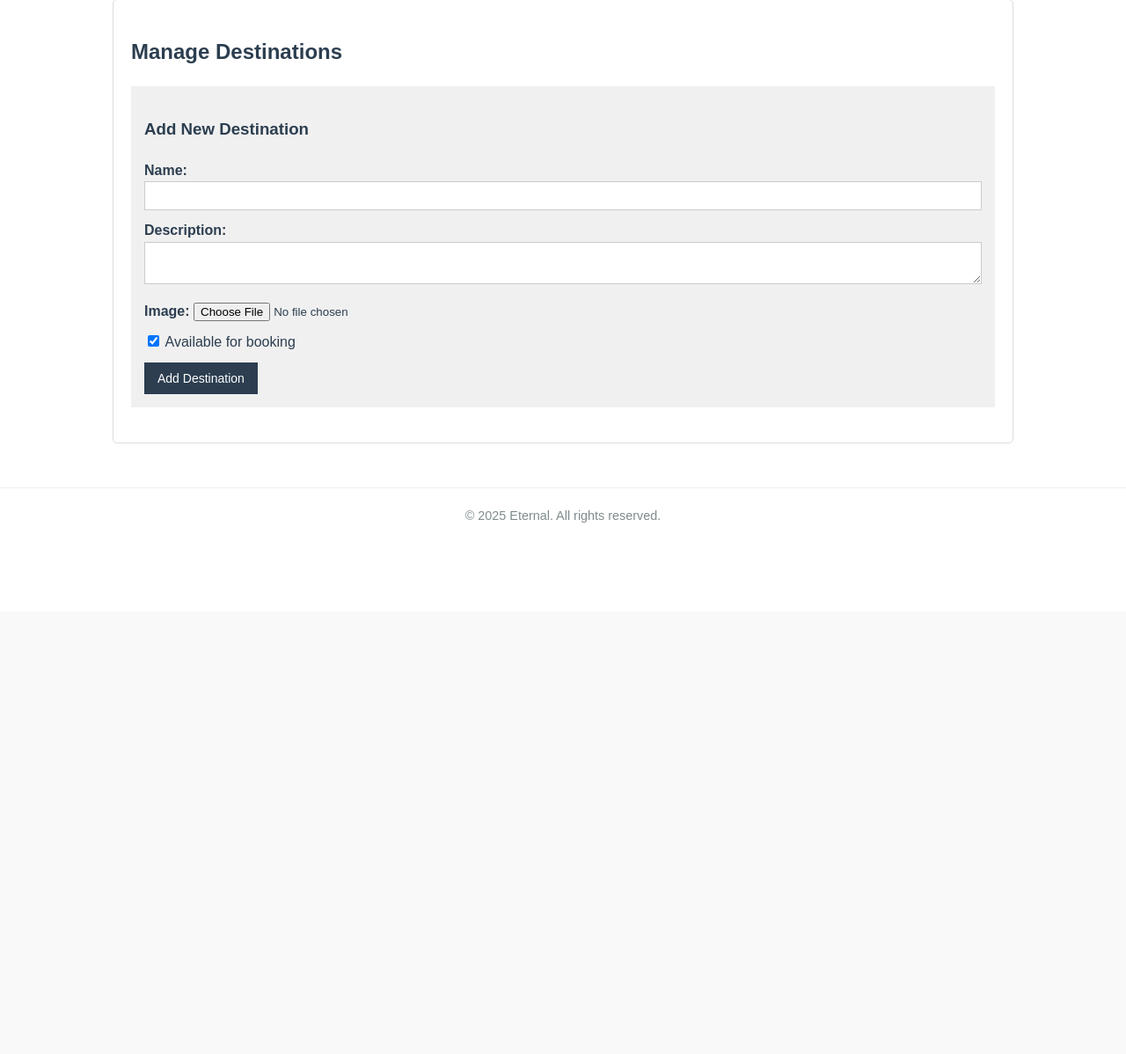
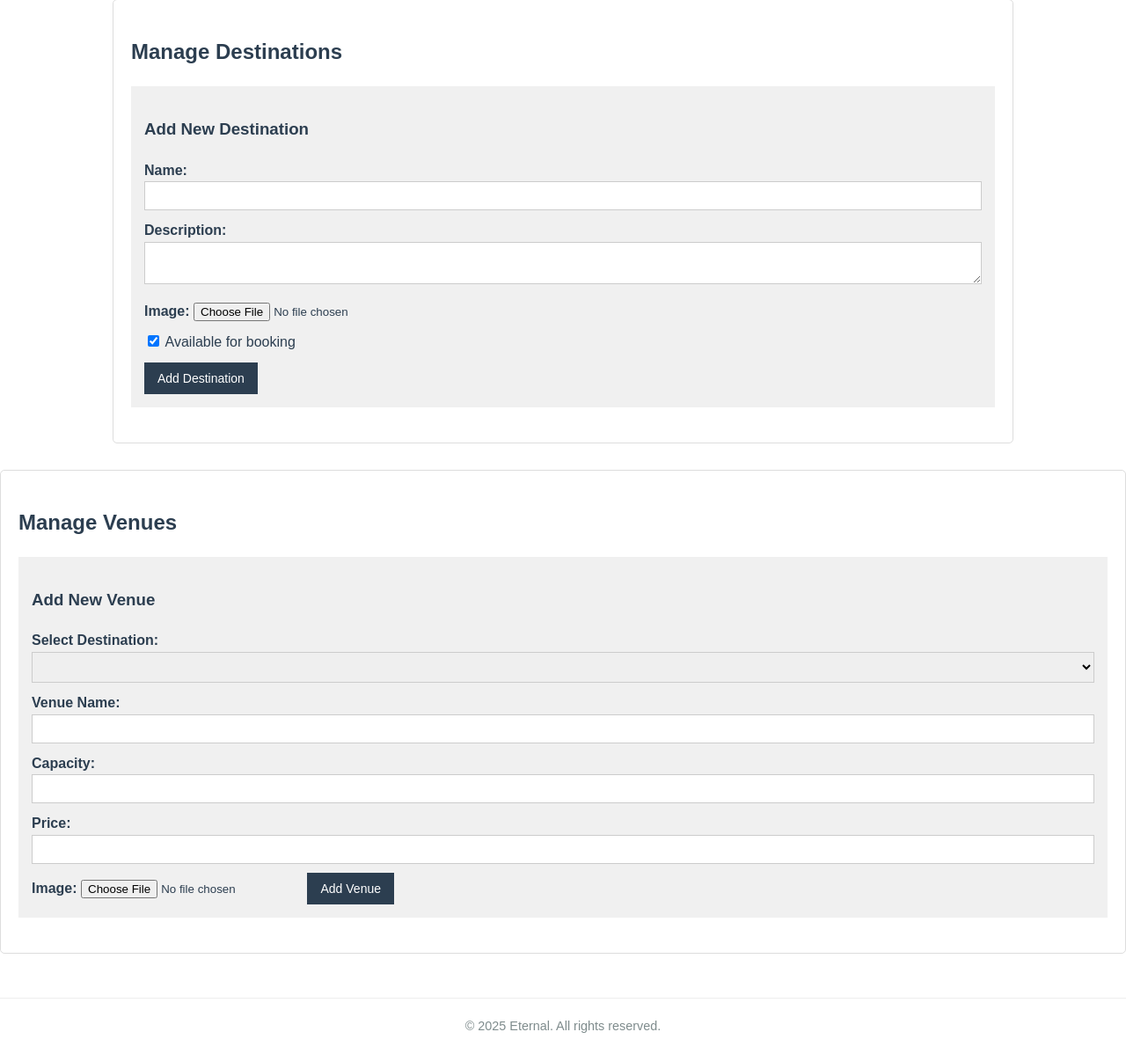
Before and after one commit to teenatom001/Eternalvista, a Flask app: page /admin in a window 1280 px wide. Shown: the part 105-1303 px from the top of the page at 88% size. Before the commit the page ends 699 px from the top, so only its background shows below. Run offline with Flask 3, Linux system fonts and the light colour scheme; the visitor is signed in with stand-in values (Sample User, id 1); data comes from the database, SQL or seed files in the repository; lists and menus that the app fills with data are empty.

Commit message:
ref:chatgpt  added venue  page  https://chatgpt.com/c/693db122-5ad4-8333-9b88-f20ba34093c7

```diff
--- a/eternaal/templates/admin.html
+++ b/eternaal/templates/admin.html
@@ -60,6 +60,32 @@
 
 
 </div>
+ <section id="venues">
+        <h2>Manage Venues</h2>
+
+        <!-- Add Venue -->
+        <div style="background-color:#f0f0f0; padding:15px; margin-bottom:20px;">
+            <h3>Add New Venue</h3>
+            <form id="add-venue-form" enctype="multipart/form-data">
+                <label>Select Destination:</label>
+                <select id="new-venue-dest-select" required></select>
+
+                <label>Venue Name:</label>
+                <input type="text" id="new-venue-name" required>
+
+                <label>Capacity:</label>
+                <input type="number" id="new-venue-capacity" required>
+
+                <label>Price:</label>
+                <input type="number" id="new-venue-price" required>
+
+                <label>Image:</label>
+                <input type="file" id="new-venue-img">
+
+                <button type="submit">Add Venue</button>
+            </form>
+        </div>
+   </section>
 
 <footer>
     &copy; 2025 Eternal. All rights reserved.
```
